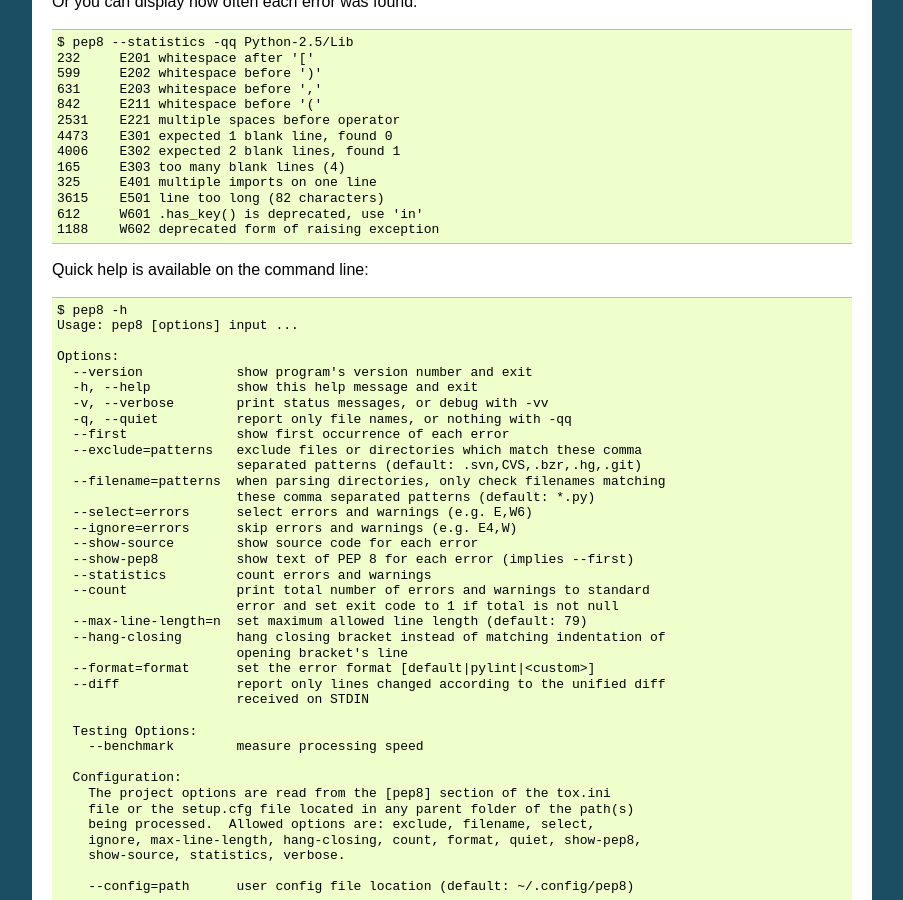
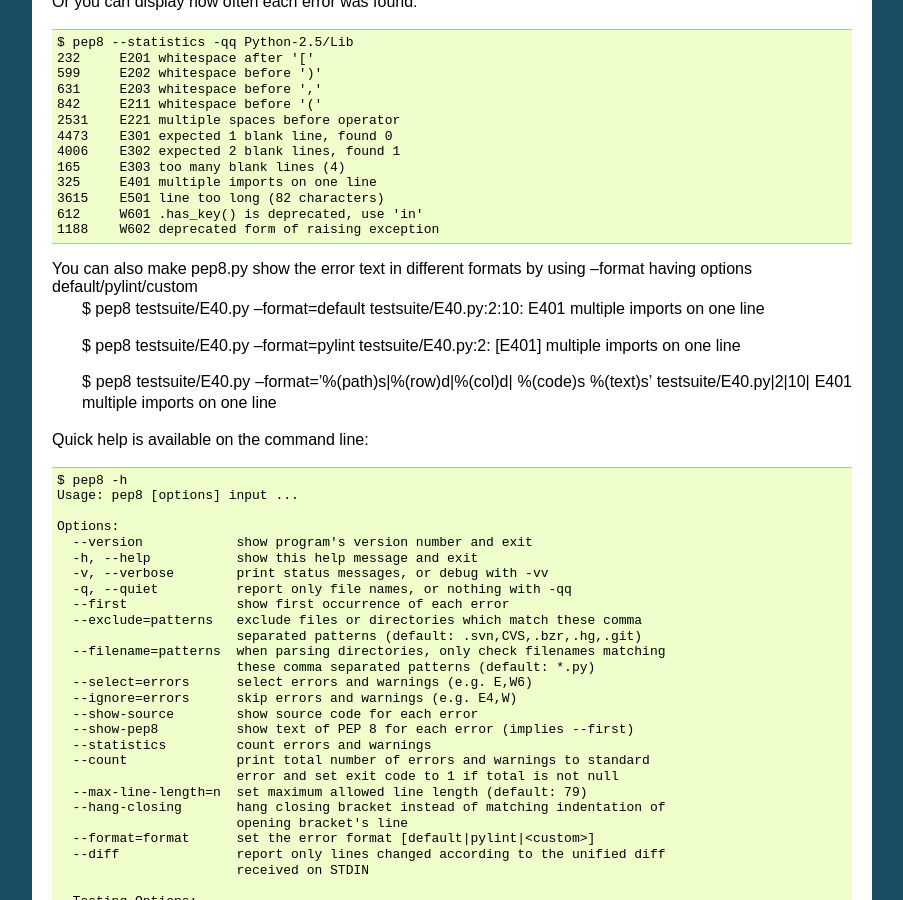
Before and after one commit to PyCQA/pycodestyle, a Sphinx documentation site: the page built from docs/intro.rst, in a window 1280 px wide and 900 px high, scrolled down 1518 px. Shown: the whole window, without its empty margins (198-1101 px from the left). Built offline with Sphinx 7.4.7, drawn with Linux system fonts in a browser that asks for light colours.

Commit message:
#198 --feature doc updated.

```diff
--- a/docs/intro.rst
+++ b/docs/intro.rst
@@ -110,6 +110,16 @@
   3615    E501 line too long (82 characters)
   612     W601 .has_key() is deprecated, use 'in'
   1188    W602 deprecated form of raising exception
+
+You can also make pep8.py show the error text in different formats by using --format having options default/pylint/custom
+  $ pep8 testsuite/E40.py --format=default
+  testsuite/E40.py:2:10: E401 multiple imports on one line
+
+  $ pep8 testsuite/E40.py --format=pylint
+  testsuite/E40.py:2: [E401] multiple imports on one line
+
+  $ pep8 testsuite/E40.py --format='%(path)s|%(row)d|%(col)d| %(code)s %(text)s'
+  testsuite/E40.py|2|10| E401 multiple imports on one line
 
 Quick help is available on the command line::
 
```
